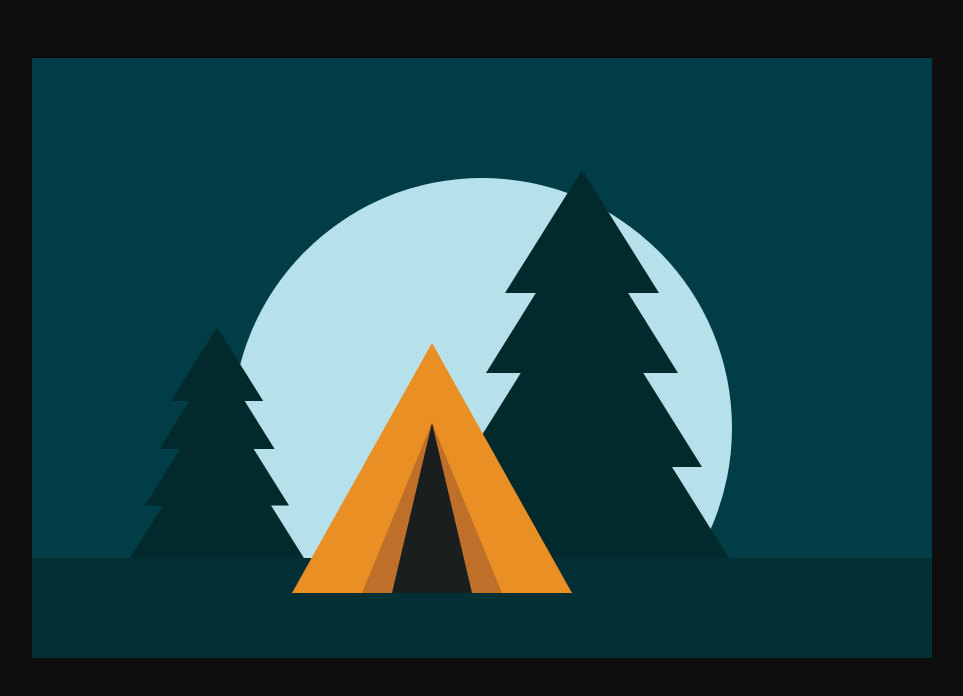
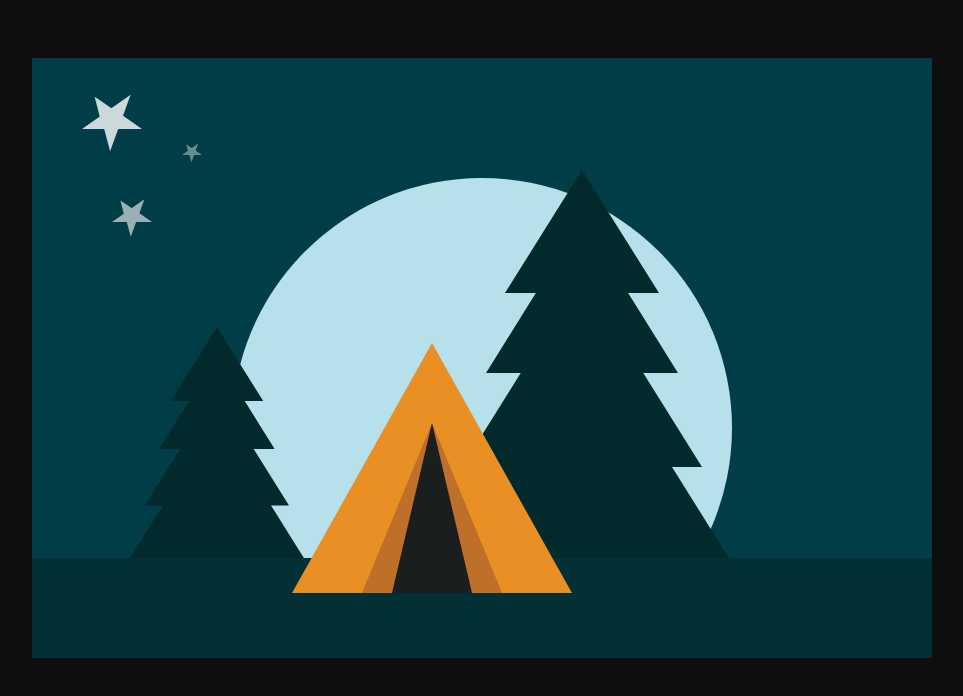
Before and after one commit to dawidgorecki/camp-image, a plain HTML site: page index.html in a window 1280 px wide. Shown: the whole page, without its empty margins (158-1121 px from the left). Drawn offline with Linux system fonts and the light colour scheme.

Commit message:
Added stars

```diff
--- a/css/style.css
+++ b/css/style.css
@@ -105,10 +105,9 @@ body {
     border-left: 140px solid transparent;
     border-right: 140px solid transparent;
     border-bottom: 250px solid #e98f23;
-
 }
 
- .tent__enter-shaddow {
+.tent__enter-shaddow {
     position: absolute;
     bottom: -250px;
     left: 50%;
@@ -117,7 +116,6 @@ body {
     border-left: 70px solid transparent;
     border-right: 70px solid transparent;
     border-bottom: 170px solid #be6f29;
-
 }
 
 .tent__enter {
@@ -129,5 +127,70 @@ body {
     border-left: 40px solid transparent;
     border-right: 40px solid transparent;
     border-bottom: 170px solid #1b1e1e;
+}
 
+.image__star {
+    margin: 50px 0;
+    position: relative;
+    display: block;
+    color: #ffffff;
+    width: 0px;
+    height: 0px;
+    border-right: 100px solid transparent;
+    border-bottom: 70px solid #ffffff;
+    border-left: 100px solid transparent;
+    transform: rotate(35deg);
+    z-index: 2;
 }
+
+.image__star:before {
+    border-bottom: 80px solid #ffffff;
+    border-left: 30px solid transparent;
+    border-right: 30px solid transparent;
+    position: absolute;
+    height: 0;
+    width: 0;
+    top: -45px;
+    left: -65px;
+    display: block;
+    content: '';
+    transform: rotate(-35deg);
+}
+
+.image__star:after {
+    position: absolute;
+    display: block;
+    color: #ffffff;
+    top: 3px;
+    left: -105px;
+    width: 0px;
+    height: 0px;
+    border-right: 100px solid transparent;
+    border-bottom: 70px solid #ffffff;
+    border-left: 100px solid transparent;
+    transform: rotate(-70deg);
+    content: '';
+}
+
+.image__star--small-1 {
+    opacity: 0.8;
+    transform-origin: top left;
+    transform: scale(0.3);
+    left: 50px;
+}
+
+.image__star--small-2 {
+    opacity: 0.6;
+    transform-origin: top left;
+    transform: scale(0.2);
+    left: 80px;
+    top: -20px;
+}
+
+.image__star--small-3 {
+    opacity: 0.4;
+    transform-origin: top left;
+    transform: scale(0.1);
+    left: 150px;
+    top: -200px;
+}
--- a/index.html
+++ b/index.html
@@ -14,6 +14,9 @@
     <main class="image">
         <div class="image__ground"></div>
         <div class="image__moon"></div>
+        <div class="image__star image__star--small-1"></div>
+        <div class="image__star image__star--small-2"></div>
+        <div class="image__star image__star--small-3"></div>
         <div class="christmas-tree">
             <div class="christmas-tree__layer-1"></div>
             <div class="christmas-tree__layer-2"></div>
```
